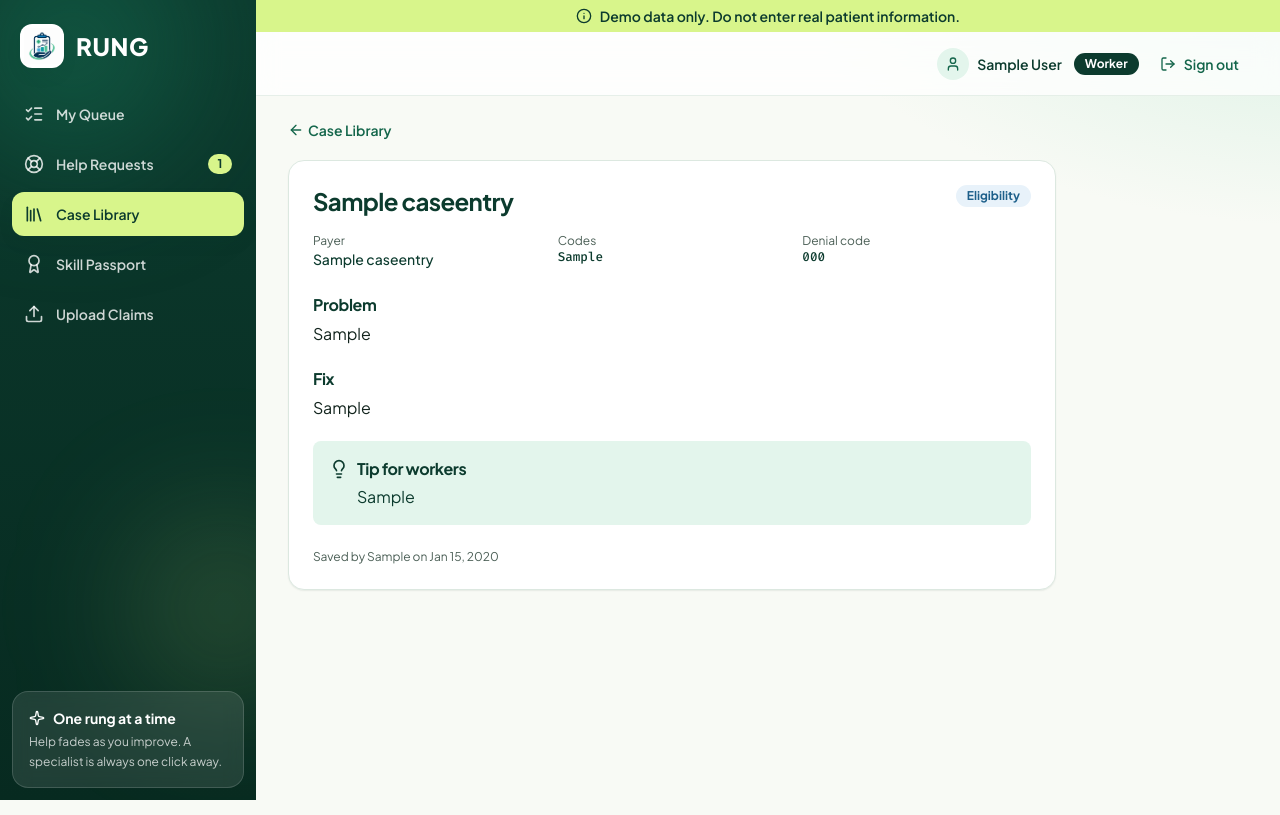
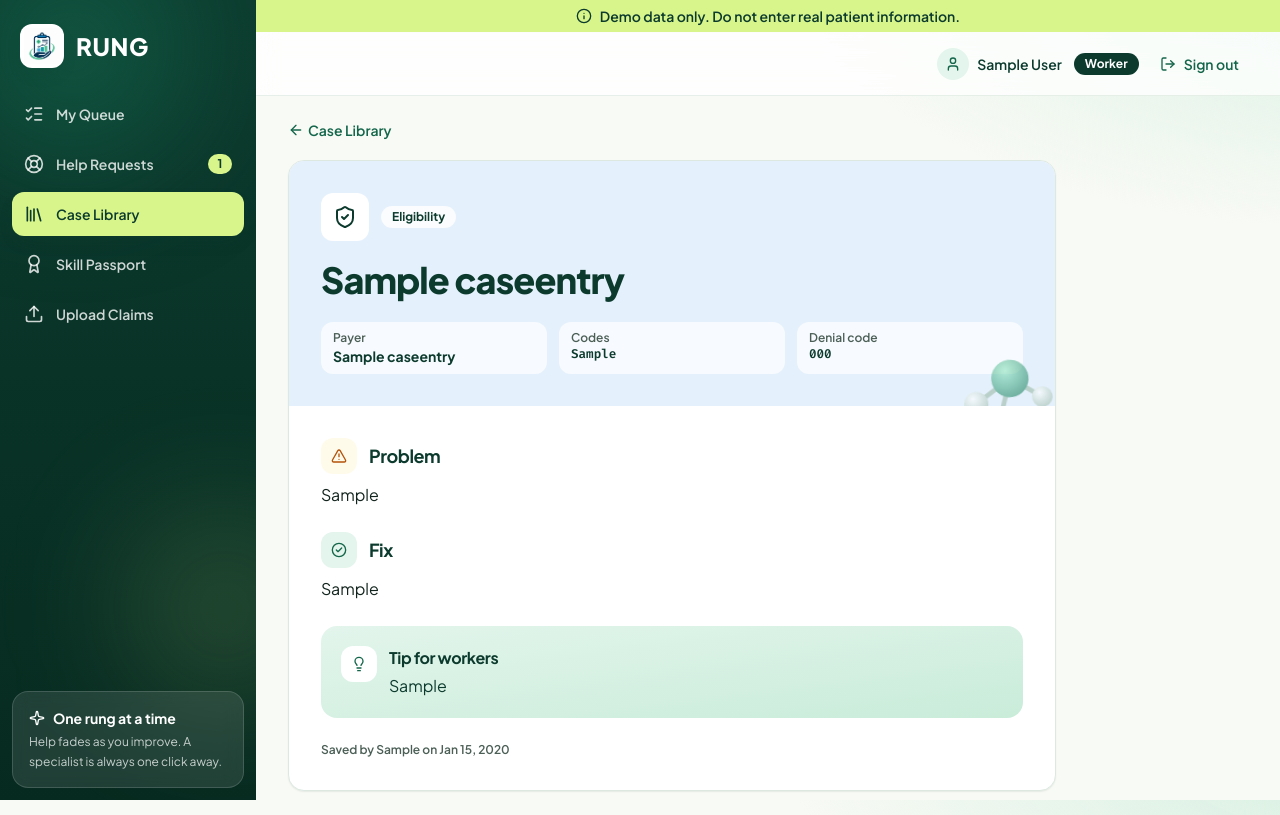
Before and after one commit to omparikh813/rung, a Django app: page /library/1/ in a window 1280 px wide. Run offline with Django 5.2, Linux system fonts and the light colour scheme; a user stored in the database is signed in; tables that the repository leaves empty hold one stand-in row (values such as "Sample post"); style sheets or scripts are compiled from the project's sources.

Commit message:
Restyle the Case Library
Entry cards take their category's pastel and icon, the newest entry is
featured at double width, and arrows slide on hover. The list gets a
banner with counts, and the entry page gets a tinted header.

Co-Authored-By: Claude Fable 5.2 <noreply@anthropic.com>
Claude-Session: https://claude.ai/code/session_01FdxG6Qj1TyAHjXmvZrHA6F

```diff
--- a/core/templates/core/library_detail.html
+++ b/core/templates/core/library_detail.html
@@ -4,29 +4,34 @@
 {% block content %}
 <a class="link inline-flex items-center gap-1 text-sm" href="{% url 'library' %}">{% icon "arrow-left" %}Case Library</a>
 
-<article class="card mt-4 max-w-3xl p-6">
-  <div class="flex flex-wrap items-start justify-between gap-3">
-    <h1 class="text-2xl">{{ entry.title }}</h1>
-    <span class="badge badge-info">{{ entry.get_category_display }}</span>
+<article class="card mt-4 max-w-3xl animate-slide-in overflow-hidden">
+  <header class="relative isolate overflow-hidden p-6 sm:p-8 {{ entry.category|category_tone }}">
+    {% include "core/partials/shapes/molecule.html" with class="floaty -right-2 -bottom-6 w-28 opacity-60" %}
+    <div class="flex flex-wrap items-center gap-3">
+      <span class="icon-tile size-12 bg-white text-forest">{% icon entry.category|category_icon "size-6" %}</span>
+      <span class="badge bg-white/80 text-forest">{{ entry.get_category_display }}</span>
     </div>
-  <dl class="mt-4 grid gap-4 text-sm sm:grid-cols-3">
-    <div><dt class="text-xs text-muted">Payer</dt><dd class="font-medium text-forest">{{ entry.payer_name|default:"Any payer" }}</dd></div>
-    <div><dt class="text-xs text-muted">Codes</dt><dd class="code font-medium text-forest">{{ entry.codes|default:"None listed" }}</dd></div>
-    <div><dt class="text-xs text-muted">Denial code</dt><dd class="code font-medium text-forest">{{ entry.denial_code|default:"None" }}</dd></div>
+    <h1 class="mt-4 text-3xl leading-tight font-extrabold sm:text-4xl">{{ entry.title }}</h1>
+    <dl class="mt-5 grid gap-3 text-sm sm:grid-cols-3">
+      <div class="rounded-xl bg-white/70 px-3 py-2"><dt class="text-xs font-semibold text-muted">Payer</dt><dd class="font-bold text-forest">{{ entry.payer_name|default:"Any payer" }}</dd></div>
+      <div class="rounded-xl bg-white/70 px-3 py-2"><dt class="text-xs font-semibold text-muted">Codes</dt><dd class="code font-semibold text-forest">{{ entry.codes|default:"None listed" }}</dd></div>
+      <div class="rounded-xl bg-white/70 px-3 py-2"><dt class="text-xs font-semibold text-muted">Denial code</dt><dd class="code font-semibold text-forest">{{ entry.denial_code|default:"None" }}</dd></div>
     </dl>
+  </header>
 
-  <h2 class="mt-6 text-base">Problem</h2>
-  <p class="mt-1 leading-relaxed whitespace-pre-line">{{ entry.problem }}</p>
-  <h2 class="mt-5 text-base">Fix</h2>
-  <p class="mt-1 leading-relaxed whitespace-pre-line">{{ entry.fix }}</p>
+  <div class="p-6 sm:p-8">
+    <h2 class="flex items-center gap-3 text-lg"><span class="icon-tile size-9 bg-warning-soft text-warning">{% icon "triangle-alert" %}</span>Problem</h2>
+    <p class="mt-2 leading-relaxed whitespace-pre-line">{{ entry.problem }}</p>
+    <h2 class="mt-6 flex items-center gap-3 text-lg"><span class="icon-tile size-9">{% icon "circle-check" %}</span>Fix</h2>
+    <p class="mt-2 leading-relaxed whitespace-pre-line">{{ entry.fix }}</p>
     {% if entry.tip %}
-  <div class="mt-5 flex items-start gap-2 rounded-lg bg-primary-soft p-4 text-forest">
-    {% icon "lightbulb" "mt-0.5 size-5" %}
+    <div class="mt-6 flex items-start gap-3 rounded-2xl bg-linear-to-br from-primary-soft to-mint p-5 text-forest">
+      <span class="icon-tile size-9 bg-white">{% icon "lightbulb" %}</span>
       <div><h2 class="text-base">Tip for workers</h2><p class="mt-1 whitespace-pre-line">{{ entry.tip }}</p></div>
     </div>
     {% endif %}
 
-  <p class="mt-6 text-xs text-muted">Saved by {{ entry.created_by.first_name|default:entry.created_by.username|default:"a specialist" }} on {{ entry.created_at|date:"M j, Y" }}</p>
+    <p class="mt-6 text-xs font-semibold text-muted">Saved by {{ entry.created_by.first_name|default:entry.created_by.username|default:"a specialist" }} on {{ entry.created_at|date:"M j, Y" }}</p>
 
     {% if can_change %}
     <div class="mt-6 flex flex-wrap gap-2 border-t border-border pt-5">
@@ -35,6 +40,7 @@
     </div>
     <form id="delete-form" method="post" action="{% url 'library_delete' entry.pk %}">{% csrf_token %}</form>
     {% endif %}
+  </div>
 </article>
 
 {% if can_change %}
--- a/core/templates/core/library_form.html
+++ b/core/templates/core/library_form.html
@@ -3,7 +3,7 @@
 {% block title %}Edit entry{% endblock %}
 {% block content %}
 <a class="link inline-flex items-center gap-1 text-sm" href="{% url 'library_detail' entry.pk %}">{% icon "arrow-left" %}Back to the entry</a>
-<h1 class="mt-3 text-2xl">Edit Case Library entry</h1>
+<h1 class="mt-3 text-3xl font-extrabold">Edit Case Library entry</h1>
 
 <form method="post" novalidate class="card mt-6 flex max-w-3xl flex-col gap-4 p-6" x-data="{ busy: false }" @submit="busy = true" @pageshow.window="busy = false" :class="busy && 'is-busy'">
   {% csrf_token %}
--- a/core/templates/core/library_list.html
+++ b/core/templates/core/library_list.html
@@ -2,8 +2,7 @@
 {% load rung %}
 {% block title %}Case Library{% endblock %}
 {% block content %}
-<h1 class="text-2xl">Case Library</h1>
-<p class="mt-1 text-muted">Fixes from this company's specialists. Every resolved help request can become training for the next worker.</p>
+{% include "core/partials/page_hero.html" with eyebrow="Case Library" title="What your specialists know" subtitle="Fixes from this company's specialists. Every resolved help request can become training for the next worker." tiles=tiles shape="molecule" %}
 
 <form class="card mt-6 grid gap-4 p-4 sm:grid-cols-[minmax(0,1fr)_14rem_14rem]" method="get" action="{% url 'library' %}"
       hx-get="{% url 'library' %}" hx-target="#library-results" hx-trigger="input changed delay:250ms from:#library-search, search from:#library-search, change from:select" hx-push-url="true">
--- a/core/views/library.py
+++ b/core/views/library.py
@@ -37,7 +37,13 @@ def library(request):
         entries = entries.filter(category=category)
     if payer:
         entries = entries.filter(payer_name=payer)
+    everything = CaseEntry.objects.all()
     context = {
+        "tiles": [
+            {"icon": "library", "label": "Saved fixes", "value": everything.count()},
+            {"icon": "target", "label": "Skill areas covered", "value": everything.values("category").distinct().count()},
+            {"icon": "building-2", "label": "Payers covered", "value": everything.exclude(payer_name="").values("payer_name").distinct().count()},
+        ],
         "entries": entries,
         "query": query,
         "category": category,
```
Also changed, not shown: core/templates/core/partials/library_cards.html (+16 -12 lines). Lines whose indentation alone changed are shown as unchanged.
